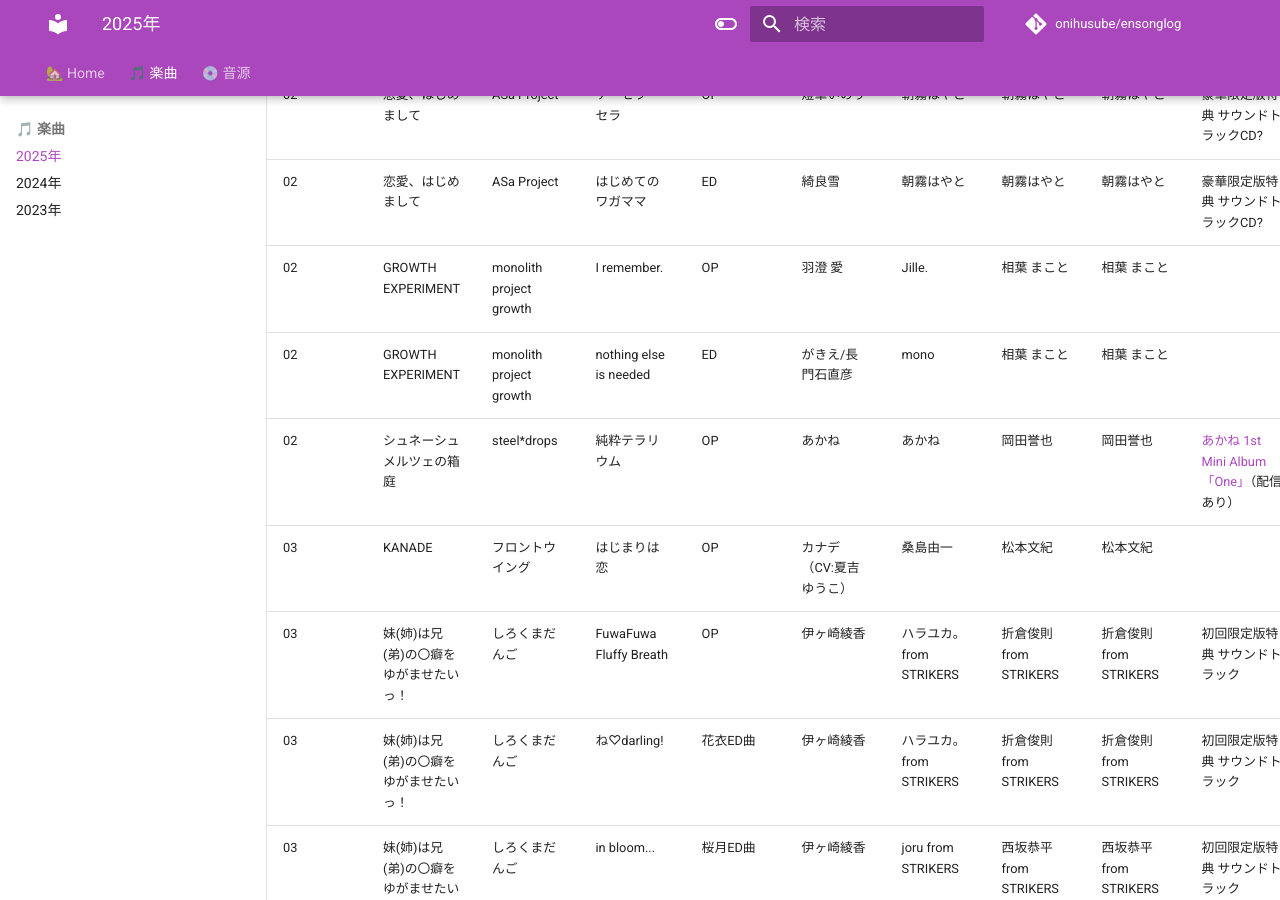
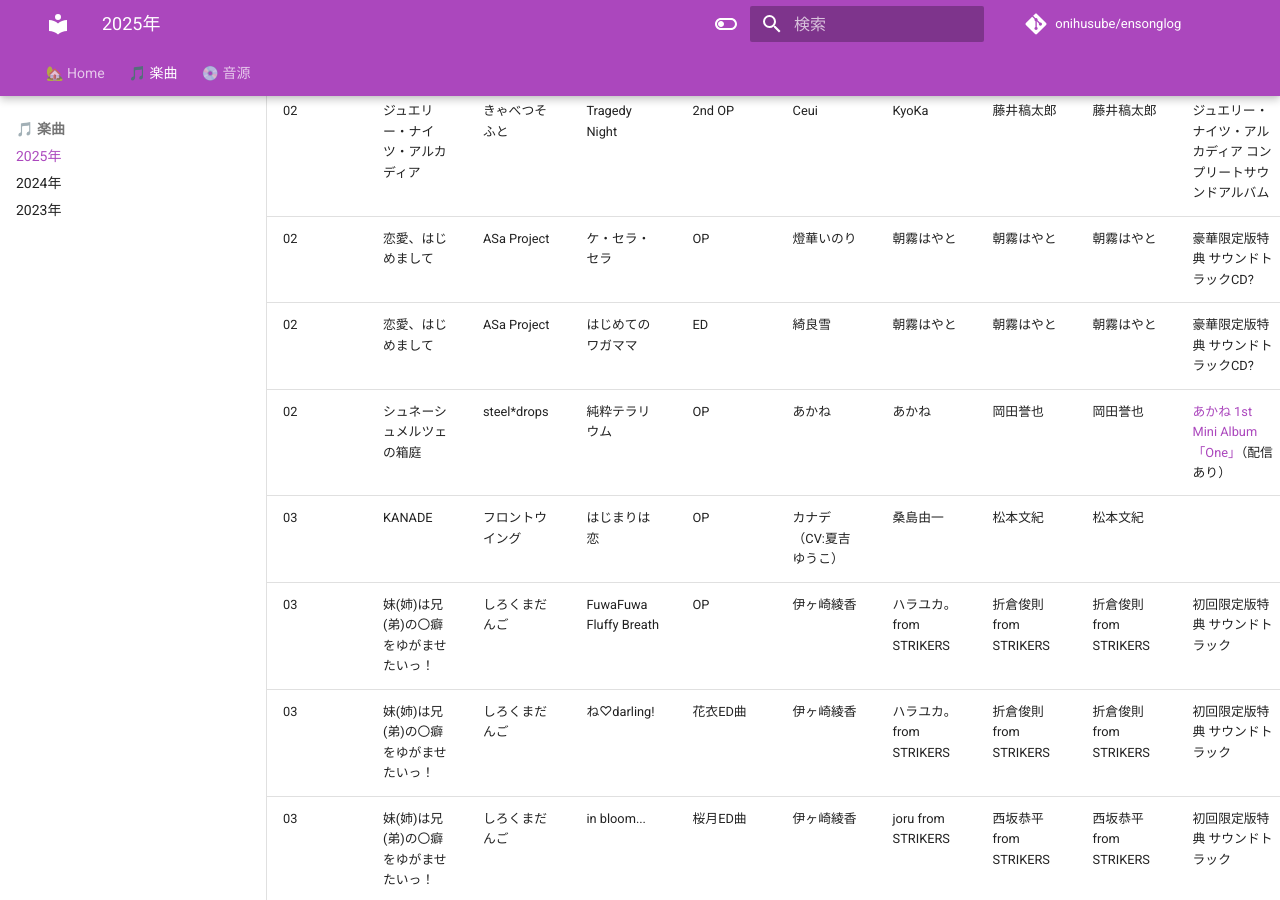
Before and after one commit to onihusube/ensonglog, an MkDocs documentation site: the page built from docs/2025/楽曲.md, in a window 1280 px wide and 900 px high, scrolled down 3582 px. Built offline with MkDocs 1.6.1 and Material for MkDocs 9.7.7, drawn with Linux system fonts in a browser that asks for light colours; emoji names are drawn with the system emoji font; comment, search, counter and statistics services are not loaded; some of the changed text lies outside the part shown.

Commit message:
GROWTH EXPERIMENT移動

```diff
--- a/docs/2025/楽曲.md
+++ b/docs/2025/楽曲.md
@@ -39,8 +39,6 @@
 | 02<!--/28--> | ジュエリー・ナイツ・アルカディア | きゃべつそふと | Tragedy Night | 2nd OP | Ceui | KyoKa | 藤井稿太郎 | 藤井稿太郎 | ジュエリー・ナイツ・アルカディア コンプリートサウンドアルバム | mix, mastering：影虎 | [:fontawesome-brands-youtube:](https://www.youtube.com/watch?v=GpEvpLMX4dM) |
 | 02<!--/28--> | 恋愛、はじめまして | ASa Project | ケ・セラ・セラ | OP | 燈華いのり | 朝霧はやと | 朝霧はやと | 朝霧はやと | 豪華限定版特典 サウンドトラックCD? | | [:fontawesome-brands-youtube:](https://youtu.be/Bu6yXSzmELM) |
 | 02<!--/28--> | 恋愛、はじめまして | ASa Project | はじめてのワガママ | ED | 綺良雪 | 朝霧はやと | 朝霧はやと | 朝霧はやと | 豪華限定版特典 サウンドトラックCD? | |  |
-| 02<!--/??--> | GROWTH EXPERIMENT | monolith project growth  | I remember. | OP | 羽澄 愛 | Jille. | 相葉 まこと | 相葉 まこと |  |  | [:fontawesome-brands-youtube:](https://www.youtube.com/watch?v=mAk11KE8CuM) |
-| 02<!--/??--> | GROWTH EXPERIMENT | monolith project growth  | nothing else is needed | ED | がきえ/長門石直彦 | mono | 相葉 まこと | 相葉 まこと |  | 演奏協力 坂本徹 | |
 | 02<!--/??--> | シュネーシュメルツェの箱庭 | steel*drops | 純粋テラリウム | OP | あかね | あかね | 岡田誉也 | 岡田誉也 | [あかね 1st Mini Album「One」](https://aknx1x2x7x.thebase.in/items/39024953)（配信あり） |  | [:fontawesome-brands-youtube:](https://www.youtube.com/watch?v=obXmxrY9LPI) |
 | 03<!--/25--> | KANADE | フロントウイング | はじまりは恋 | OP | カナデ（CV:夏吉ゆうこ） | 桑島由一 | 松本文紀 | 松本文紀 | | | |
 | 03<!--/28--> | 妹(姉)は兄(弟)の〇癖をゆがませたいっ！ | しろくまだんご | FuwaFuwa Fluffy Breath | OP | 伊ヶ崎綾香 | ハラユカ。from STRIKERS | 折倉俊則 from STRIKERS | 折倉俊則 from STRIKERS | 初回限定版特典 サウンドトラック |  | [:fontawesome-brands-youtube:](https://www.youtube.com/watch?v=cd34wXd3Qng) |
@@ -74,6 +72,8 @@
 
 | 月 | 作品 | ブランド | 曲名 | 種別 | ボーカル | 作詞 | 作曲 | 編曲 | 音源 | その他 | 試聴 |
 | --- | --- | --- | --- | --- | --- | --- | --- | --- | --- | --- | --- |
+| 02<!--/??--> | GROWTH EXPERIMENT | monolith project growth  | I remember. | OP | 羽澄 愛 | Jille. | 相葉 まこと | 相葉 まこと |  |  | [:fontawesome-brands-youtube:](https://www.youtube.com/watch?v=mAk11KE8CuM) |
+| 02<!--/??--> | GROWTH EXPERIMENT | monolith project growth  | nothing else is needed | ED | がきえ/長門石直彦 | mono | 相葉 まこと | 相葉 まこと |  | 演奏協力 坂本徹 | |
 | | Clover Reset | vividX | Clover Reset | 主題歌 | 白砂沙帆（CV. 立花茉鈴） | ShoichiroToko | ShoichiroToko | ShoichiroToko | | | [:fontawesome-brands-youtube:](https://www.youtube.com/watch?v=-vis2ox8tqE) |
 |  | 梦之彼方-fate prologue |  | 今はいいんだよ | 主題歌 | MIMI×kotoha |  |  |  |  |  |  |
 |  | 梦之彼方-fate prologue |  | 大好きだよ | キャラクターソング | のんです | のんです、菱爱 | 東の明るさ | 東の明るさ |  |  | [B站](https://bilibili.com/video/BV19H4y177hK/) |
```
